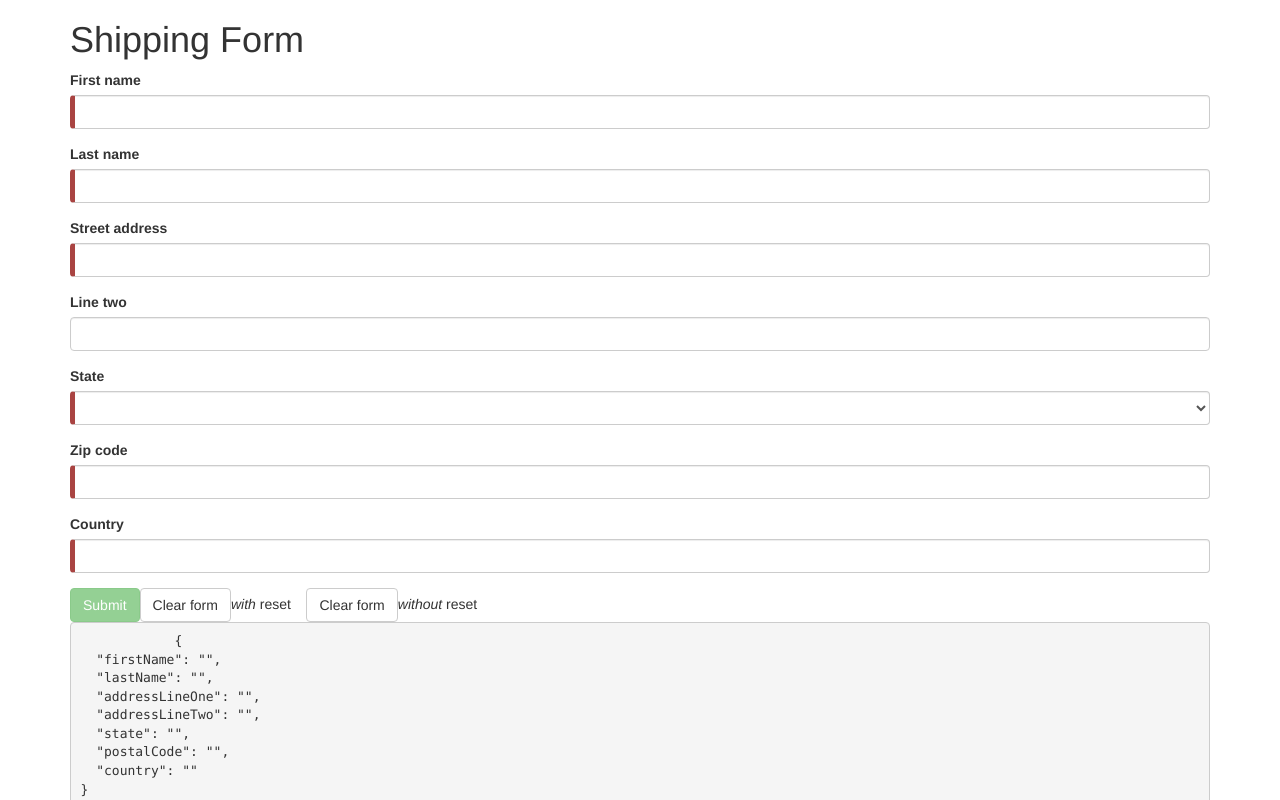
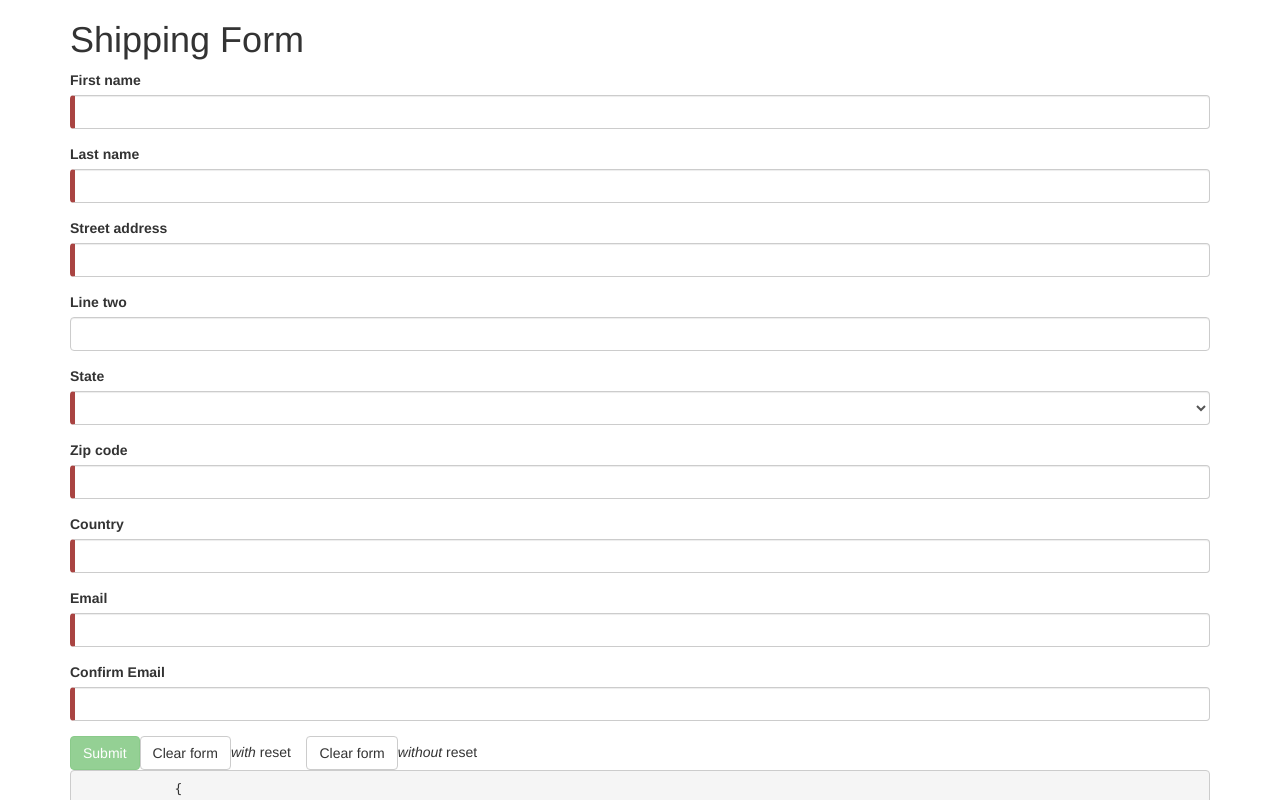
Before and after one commit to dkidwell999/Angular-Demos, an Angular app: page / in a window 1280 px wide. Shown: the top 800 px of the page. Built offline with nearby package versions, Linux system fonts and the light colour scheme.

Commit message:
Add confirm email fields

```diff
--- a/src/app/components/template-driven-form/template-driven-form.component.html
+++ b/src/app/components/template-driven-form/template-driven-form.component.html
@@ -84,6 +84,28 @@
               Required
             </div>
         </div>
+        <div class="form-group">
+          <label for="email">Email</label>
+          <input type="text" class="form-control" id="email"
+                 required
+                 [(ngModel)]="formModel.email" name="email"
+                 #email="ngModel">
+          <div [hidden]="email.valid || email.pristine"
+               class="alert alert-danger">
+            Required
+          </div>
+        </div>
+        <div class="form-group">
+          <label for="confirmEmail">Confirm Email</label>
+          <input type="text" class="form-control" id="lastName"
+                required
+                [(ngModel)]="formModel.confirmEmail" name="confirmEmail"
+                #confirmEmail="ngModel">
+          <div [hidden]="confirmEmail.valid || confirmEmail.pristine"
+              class="alert alert-danger">
+            Required
+          </div>
+        </div>
 
         <button type="submit" class="btn btn-success" [disabled]="!shippingForm.form.valid">Submit</button>
         <button type="button" class="btn btn-default" (click)="clearForm(); shippingForm.reset()">Clear form</button>
--- a/src/app/components/template-driven-form/template-driven-form.component.ts
+++ b/src/app/components/template-driven-form/template-driven-form.component.ts
@@ -16,6 +16,8 @@ export interface ShippingAddress{
   state: string;
   postalCode: string;
   country: string;
+  email: string;
+  confirmEmail: string;
 }
 
 @Component({
@@ -34,7 +36,9 @@ export class TemplateDrivenFormComponent {
     addressLineTwo: '',
     state: '',
     postalCode: '',
-    country: ''
+    country: '',
+    email: '',
+    confirmEmail: ''
   };
 
   public clearForm(): void {
@@ -45,7 +49,9 @@ export class TemplateDrivenFormComponent {
       addressLineTwo: '',
       state: '',
       postalCode: '',
-      country: ''
+      country: '',
+      email: '',
+      confirmEmail: ''
     };
   }
 
```
